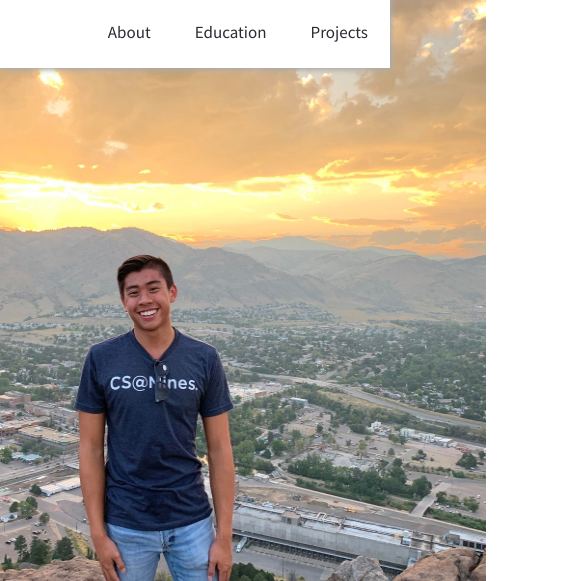
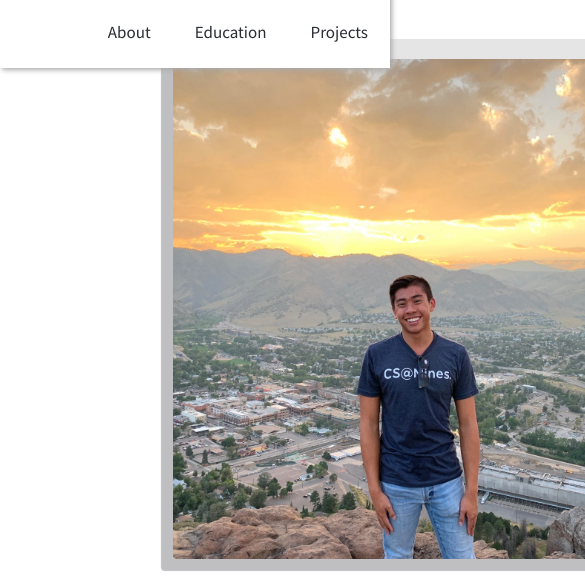
Before and after one commit to michaelpmaggiore/Personal-Website, a plain HTML site: page index.html in a window 390 px wide. Shown: the top 581 px of the page, 585 px wide, since content can reach past the window. Drawn offline with nearby package versions, Linux system fonts and the light colour scheme; a web font is replaced by a local one.

Commit message:
Resizing website for smaller screens test 1

```diff
--- a/assets/css/style.css
+++ b/assets/css/style.css
@@ -9,6 +9,7 @@ body, html{
     scroll-behavior: smooth;
     margin: 0;
     padding: 0;
+    min-width: 830px;
 }
 
 h1 {
@@ -275,7 +276,6 @@ p {
 /* Education Section */
 #education-section {
     padding: 50px;
-    /* width: 140%; */
     padding-bottom: 80px;
     min-height: 100vh;
     background-color: #474d5a;
@@ -445,3 +445,26 @@ a {
 a:hover {
 	color: #8d8d8d;
 }
+
+/* Different styles for different screens */
+@media only screen and (max-width: 1340px) {
+    .home-image-container {
+        height: 500px;
+        width: 500px;
+    }
+  }
+
+@media only screen and (max-width: 1154px) {
+    #landing-container {
+        padding-right: 0%;
+        padding-left: 2%;
+    }
+
+    .home-image-container {
+        margin: 0px;
+    }
+
+    #home-section {
+        width: 100%;
+    }
+}
```
